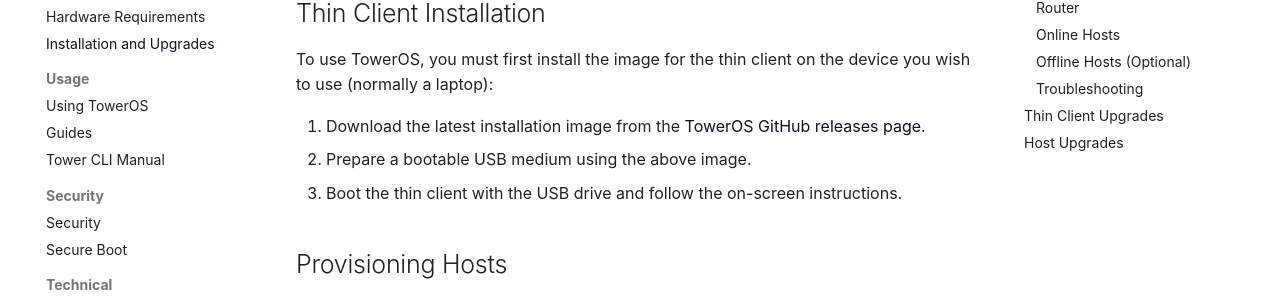
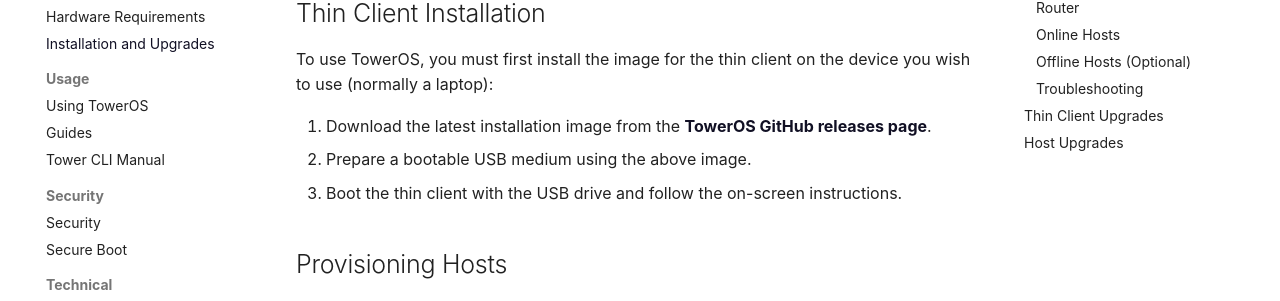
Before and after one commit to towercomputers/toweros, an MkDocs documentation site: the page built from docs/src/installation.md, in a window 1280 px wide. Shown: the part 204-505 px from the top of the page. Built offline with MkDocs 1.6.1 and Material for MkDocs 9.7.7, drawn with Linux system fonts in a browser that asks for light colours; comment, search, counter and statistics services are not loaded.

```diff
--- a/docs/src/installation.md
+++ b/docs/src/installation.md
@@ -4,7 +4,7 @@
 
 To use TowerOS, you must first install the image for the thin client on the device you wish to use (normally a laptop):
 
-1. Download the latest installation image from the [TowerOS GitHub releases page](https://github.com/towercomputers/toweros/releases/latest).
+1. Download the latest installation image from the **[TowerOS GitHub releases page](https://github.com/towercomputers/toweros/releases/latest)**.
 2. Prepare a bootable USB medium using the above image.
 3. Boot the thin client with the USB drive and follow the on-screen instructions.
 
```
